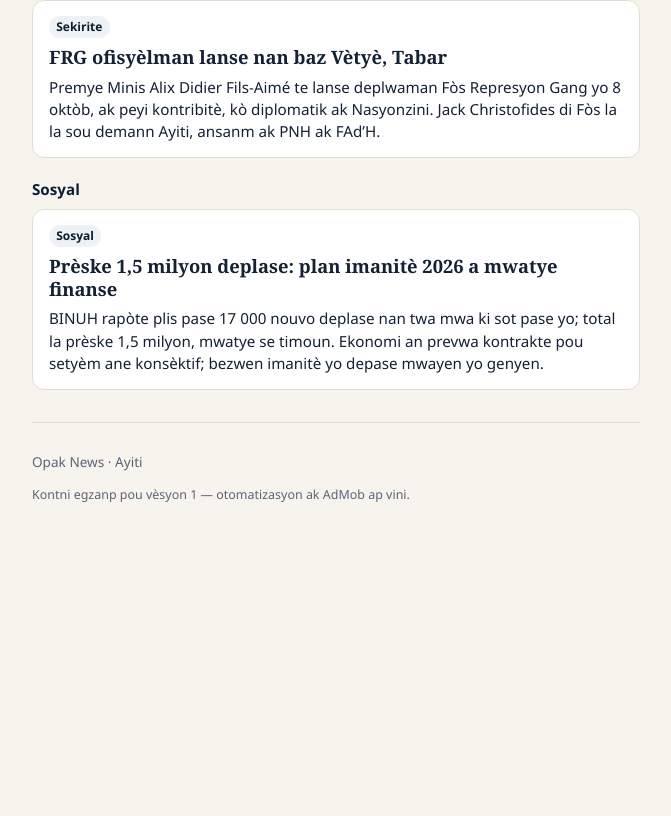
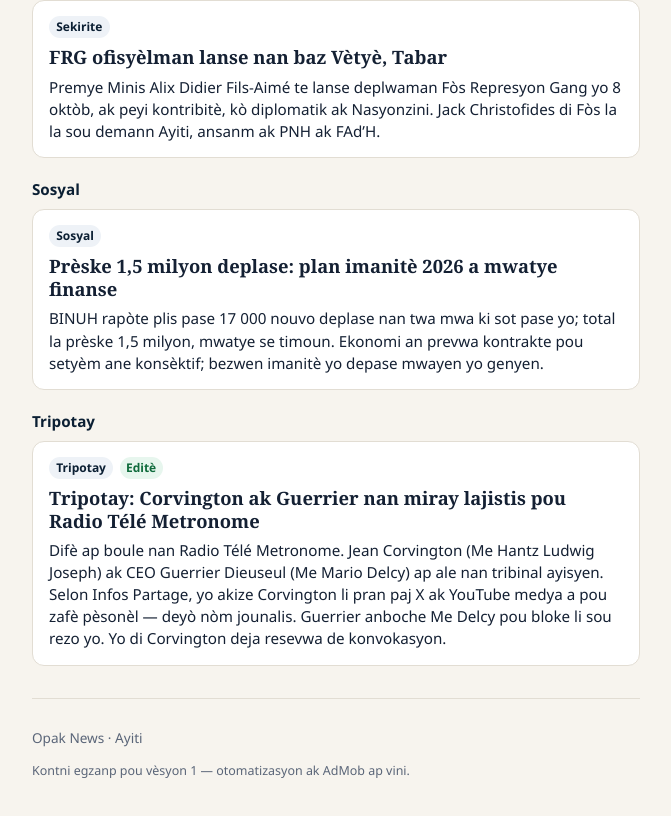
Before and after one commit to haitialways-pixel/opak-news, a React (Vite) app: page / in a window 1280 px wide. Shown: the part 2434-3250 px from the top of the page, without its empty margins (304-975 px from the left). Before the commit the page ends 2978 px from the top, so only its background shows below. Built offline with nearby package versions, Linux system fonts and the light colour scheme; no server answers.

Commit message:
Add Tripotay gossip topic and Metronome Corvington/Guerrier quick-hit
Text-only story from Infos Partage facts; no screenshot. Leaves ONA NTK #3 and other digest stories intact.

```diff
--- a/src/data/stories.ts
+++ b/src/data/stories.ts
@@ -51,6 +51,22 @@ export const STORIES: Story[] = [
       fr: "Le juge Loubens Elisée est au pied du mur. La Cour de cassation va entendre une plainte pour déni de justice à son encontre, relative à la façon dont il mène l’enquête sur les accusations de corruption visant l’ancien directeur général de l’ONA, Jemley Jean Baptiste. Les critiques affirment que le juge maintient l’ex-chef de l’ONA en prison sans motif réel. La défense soutient également que le juge conserve le dossier alors qu’il n’a plus le droit de le traiter. Beaucoup estiment que le juge agit avec malveillance, loin de suivre l’esprit de la loi du pays. L’affaire reste entre les mains du tribunal.",
     },
     sources: ["Opak News — edisyon Steeve"],
+  },
+  {
+    id: "qh-metronome-corvington-guerrier-2026-10",
+    tier: "quick-hit",
+    topic: "gossip",
+    publishedAt: "2026-10-26",
+    isManual: true,
+    headline: {
+      ht: "Tripotay: Corvington ak Guerrier nan miray lajistis pou Radio Télé Metronome",
+      fr: "Rumeurs : Corvington et Guerrier s’affrontent en justice autour de Radio Télé Metronome",
+    },
+    brief: {
+      ht: "Difè ap boule nan Radio Télé Metronome. Jean Corvington (Me Hantz Ludwig Joseph) ak CEO Guerrier Dieuseul (Me Mario Delcy) ap ale nan tribinal ayisyen. Selon Infos Partage, yo akize Corvington li pran paj X ak YouTube medya a pou zafè pèsonèl — deyò nòm jounalis. Guerrier anboche Me Delcy pou bloke li sou rezo yo. Yo di Corvington deja resevwa de konvokasyon.",
+      fr: "Le conflit enfle à Radio Télé Metronome. Jean Corvington (Me Hantz Ludwig Joseph) et le CEO Guerrier Dieuseul (Me Mario Delcy) se retrouvent devant la justice haïtienne. Selon Infos Partage, Corvington est accusé d’avoir détourné les pages X et YouTube du média pour des affaires personnelles — hors des normes journalistiques. Guerrier a engagé Me Delcy pour lui interdire l’usage de ces pages. Corvington aurait déjà reçu deux convocations.",
+    },
+    sources: ["Infos Partage (@infospartagesos)", "Opak News — Tripotay"],
   },
   {
     id: "qh-gangs-rural-violence-un",
--- a/src/data/topics.ts
+++ b/src/data/topics.ts
@@ -25,6 +25,10 @@ export const TOPICS: TopicMeta[] = [
     id: "society",
     label: { ht: "Sosyal", fr: "Société" },
   },
+  {
+    id: "gossip",
+    label: { ht: "Tripotay", fr: "Rumeurs" },
+  },
 ];
 
 export function topicLabel(
--- a/src/types.ts
+++ b/src/types.ts
@@ -6,7 +6,8 @@ export type TopicId =
   | "tech"
   | "commerce"
   | "security"
-  | "society";
+  | "society"
+  | "gossip";
 
 export interface LocalizedText {
   ht: string;
```
